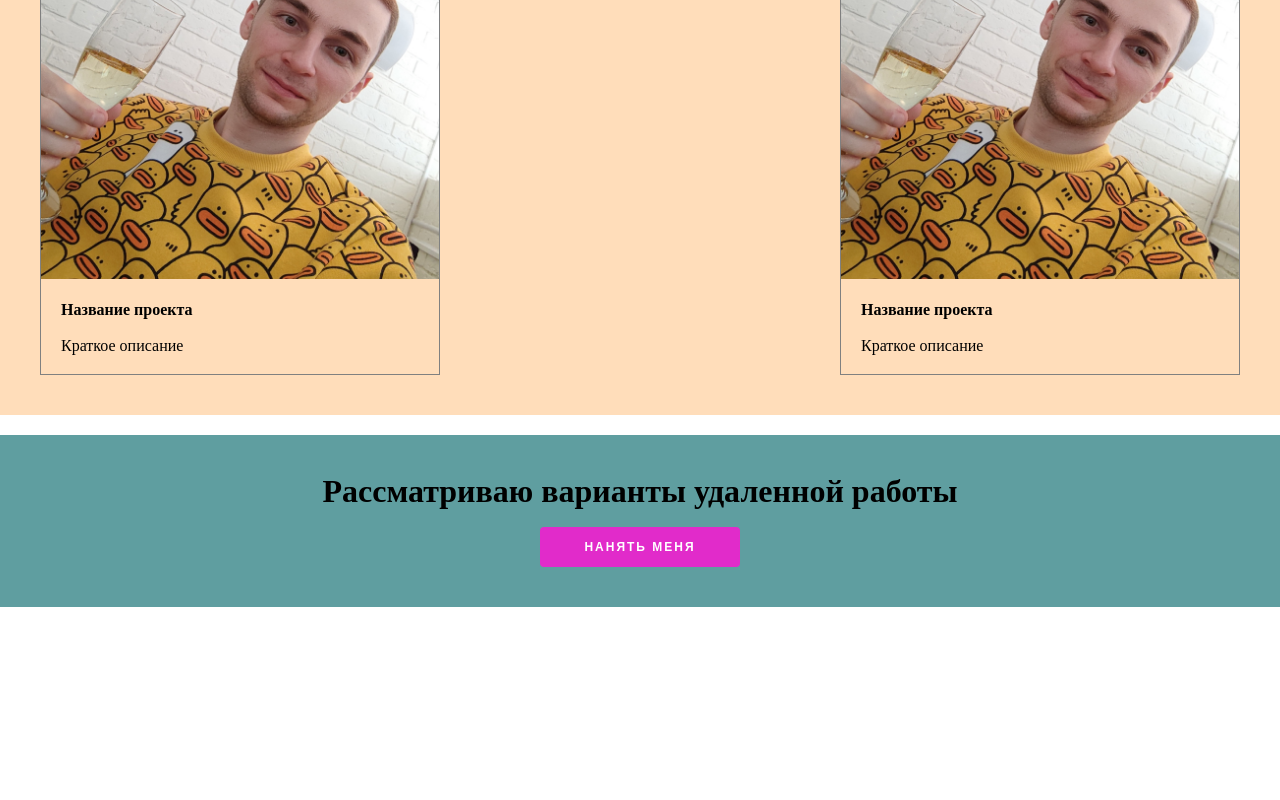
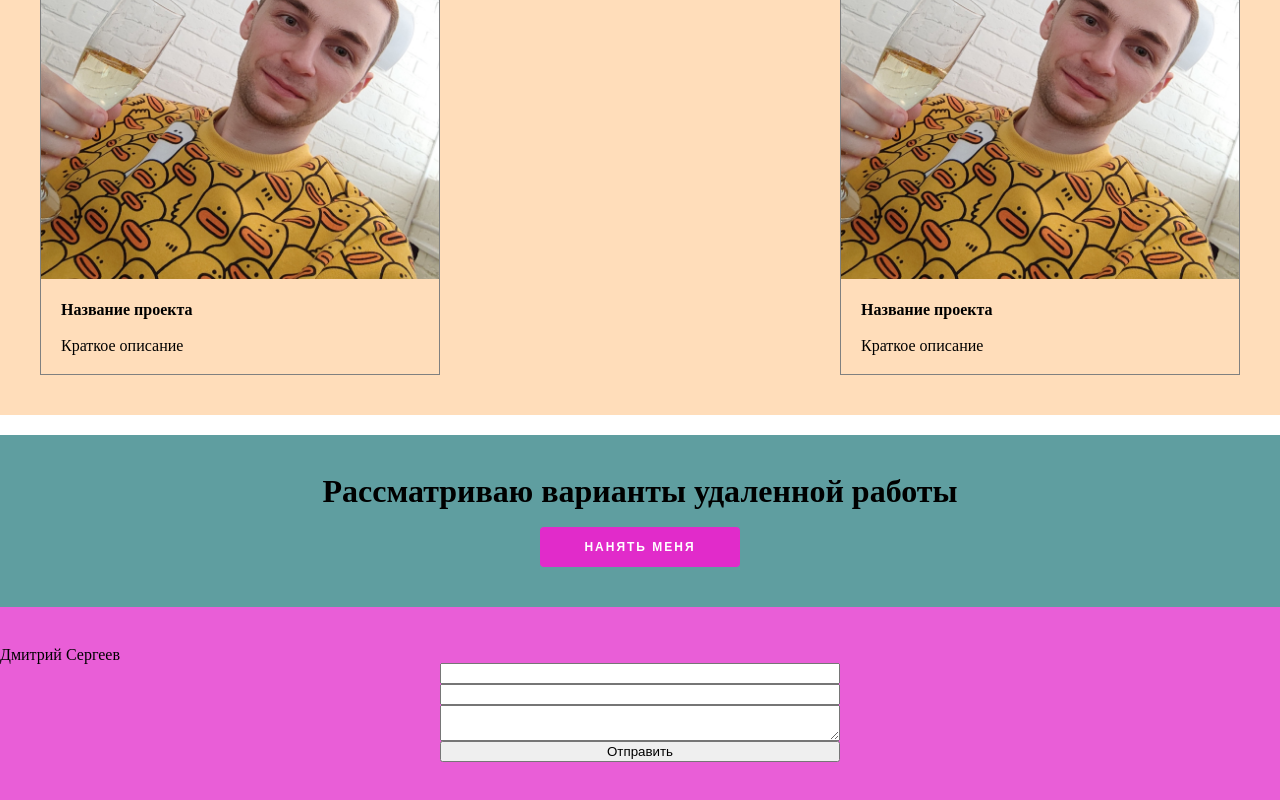
Before and after one commit to WebSergeevDima/portfolio, a React (Create React App) app: page / in a window 1280 px wide. Shown: the part 1455-2255 px from the top of the page. Before the commit the page ends 2062 px from the top, so only its background shows below. Built offline with nearby package versions, Linux system fonts and the light colour scheme.

Commit message:
add contacts block

```diff
--- a/src/App.tsx
+++ b/src/App.tsx
@@ -5,6 +5,7 @@ import TitleWithPhoto from "./components/TitleWithPhoto/TitleWithPhoto";
 import Skills from "./components/Skills/Skills";
 import Works from "./components/Works/Works";
 import Hire from "./components/Hire/Hire";
+import Contacts from "./components/Contacts/Contacts";
 
 function App() {
     return (
@@ -14,6 +15,7 @@ function App() {
             <Skills/>
             <Works/>
             <Hire/>
+            <Contacts/>
         </div>
     );
 }
--- /dev/null
+++ b/src/components/Contacts/Contacts.module.css
@@ -0,0 +1,12 @@
+.contacts {
+    background: #e95ed7;
+    padding: 40px 0;
+}
+
+.form {
+    display: flex;
+    flex-direction: column;
+    width: 100%;
+    max-width: 400px;
+    margin: 0 auto;
+}
--- /dev/null
+++ b/src/components/Contacts/Contacts.tsx
@@ -0,0 +1,18 @@
+import React from "react";
+import style from './Contacts.module.css'
+
+const Contacts: React.FC = () => {
+    return (
+        <div className={style.contacts}>
+            <h2>Дмитрий Сергеев</h2>
+            <form action="" className={style.form}>
+                <input type="text"/>
+                <input type="text"/>
+                <textarea></textarea>
+                <button>Отправить</button>
+            </form>
+        </div>
+    )
+}
+
+export default Contacts;
```
